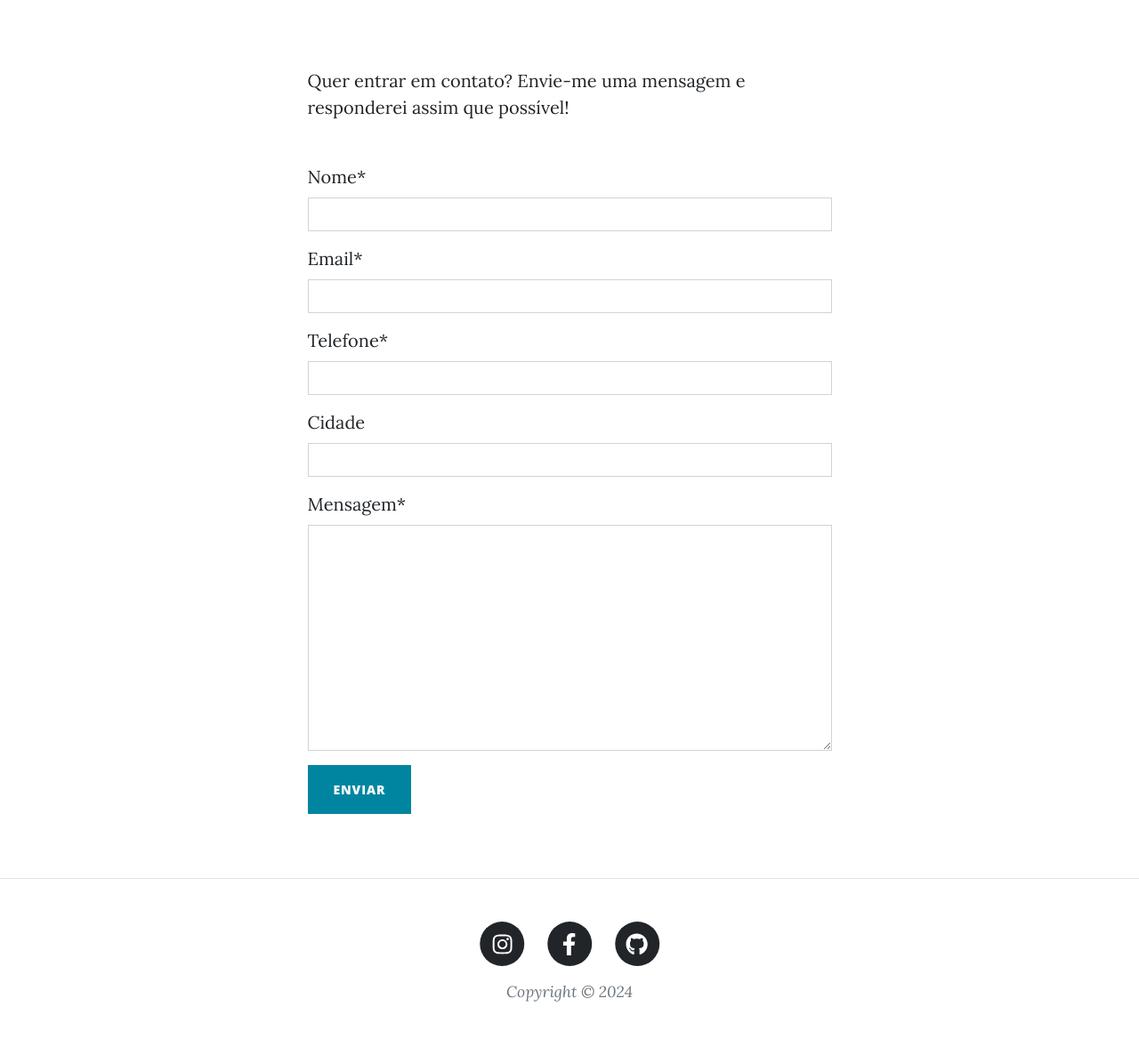
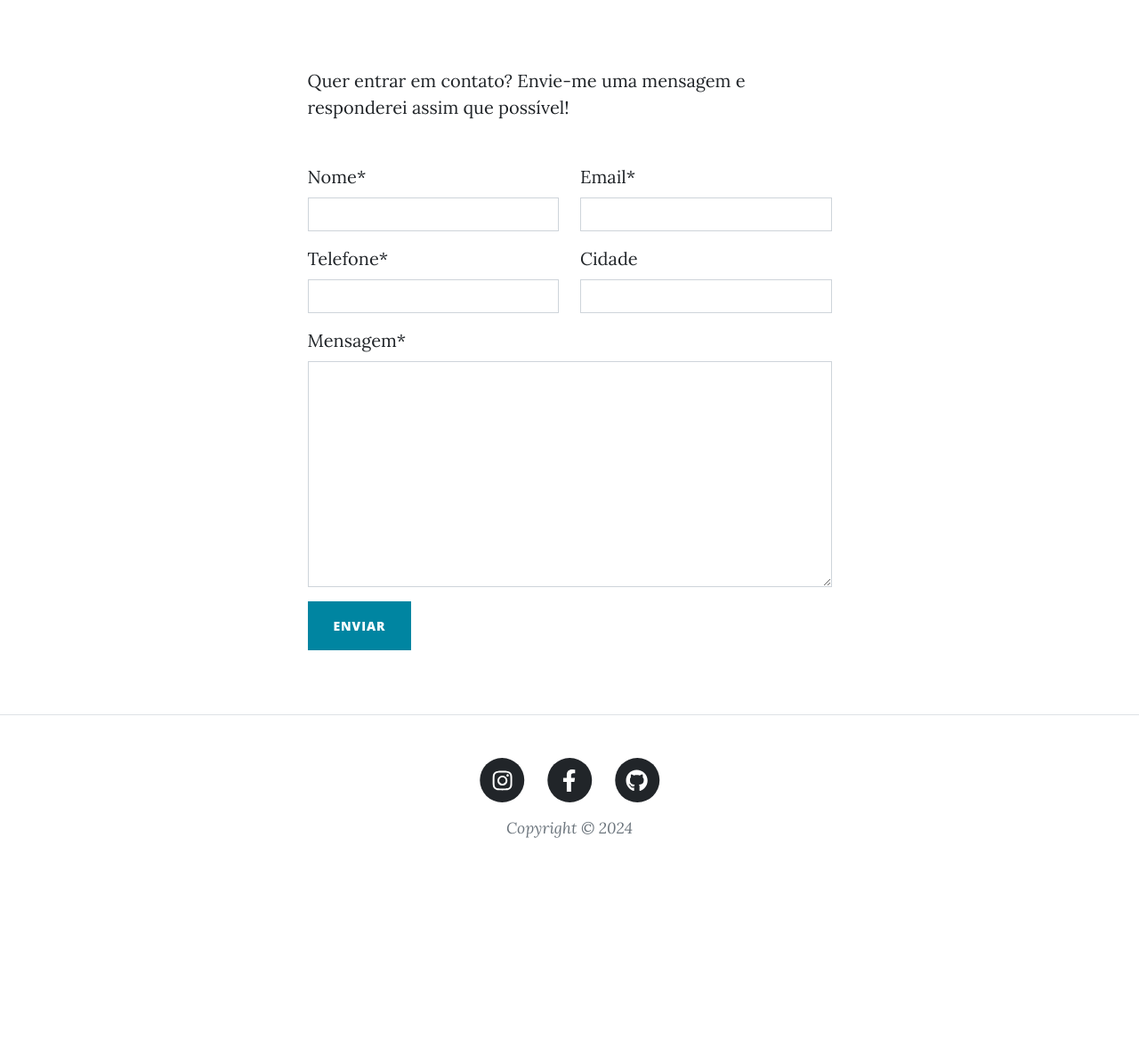
Before and after one commit to dvcirilo-ifrn/psi-2024-blog-2, a Django app: page /contato/ in a window 1280 px wide. Shown: the part 536-1713 px from the top of the page at 89% size. After the commit the page ends 1478 px from the top, so only its background shows below. Run offline with Django 5.2, Linux system fonts and the light colour scheme; data that the repository does not hold is empty; some libraries are stand-ins or nearby versions.

Commit message:
crispy forms

```diff
--- a/blog/forms.py
+++ b/blog/forms.py
@@ -1,6 +1,8 @@
 from django import forms
 from django.core.exceptions import ValidationError
 from .models import Mensagem
+from crispy_forms.helper import FormHelper
+from crispy_forms.layout import Layout, Row, Column, Submit
 
 class MensagemForm(forms.ModelForm):
     class Meta:
@@ -15,3 +17,25 @@ class MensagemForm(forms.ModelForm):
             raise ValidationError("Não aceitamos a sua cidade.")
 
         return data
+
+    def __init__(self, *args, **kwargs):
+        super().__init__(*args, **kwargs)
+        self.helper = FormHelper()
+        self.helper.form_method = 'post'
+        self.helper.layout = Layout(
+            Row(
+                Column('nome', css_class='col-md-6'),
+                Column('email', css_class='col-md-6'),
+                css_class='row'
+            ),
+            Row(
+                Column('telefone', css_class='col-md-6'),
+                Column('cidade', css_class='col-md-6'),
+                css_class='row'
+            ),
+            Row(
+                Column('mensagem', css_class='col-12'),
+                css_class='row'
+            ),
+            Submit('submit', 'Enviar', css_class='btn btn-primary text-uppercase')
+        )
--- a/blog/templates/contact.html
+++ b/blog/templates/contact.html
@@ -26,9 +26,7 @@
                 <div class="my-5">
                     <form id="contactForm" method="POST">
                         {% csrf_token %}
-                        {{ form | crispy}}
-                        <!-- Submit Button-->
-                        <button class="btn btn-primary text-uppercase" id="submitButton" type="submit">Enviar</button>
+                        {% crispy form %}
                     </form>
                 </div>
             </div>
--- a/blog/views.py
+++ b/blog/views.py
@@ -51,13 +51,15 @@ def editar_mensagem(request, mensagem_id):
     mensagem = get_object_or_404(Mensagem, pk=mensagem_id)
     context = {
         "blog": Blog.objects.first(),
-        "form": MensagemForm(initial=model_to_dict(mensagem))
+        "form": MensagemForm(instance=mensagem)
     }
     if request.method == "POST":
-        form = MensagemForm(request.POST)
+        form = MensagemForm(request.POST, instance=mensagem)
         if form.is_valid():
             form.save()
-        return redirect('mensagens')
+            return redirect('mensagens')
+        else:
+            context["form"] = form # esse é o form com os erros
 
     return render(request, "contact.html", context)
 
```
